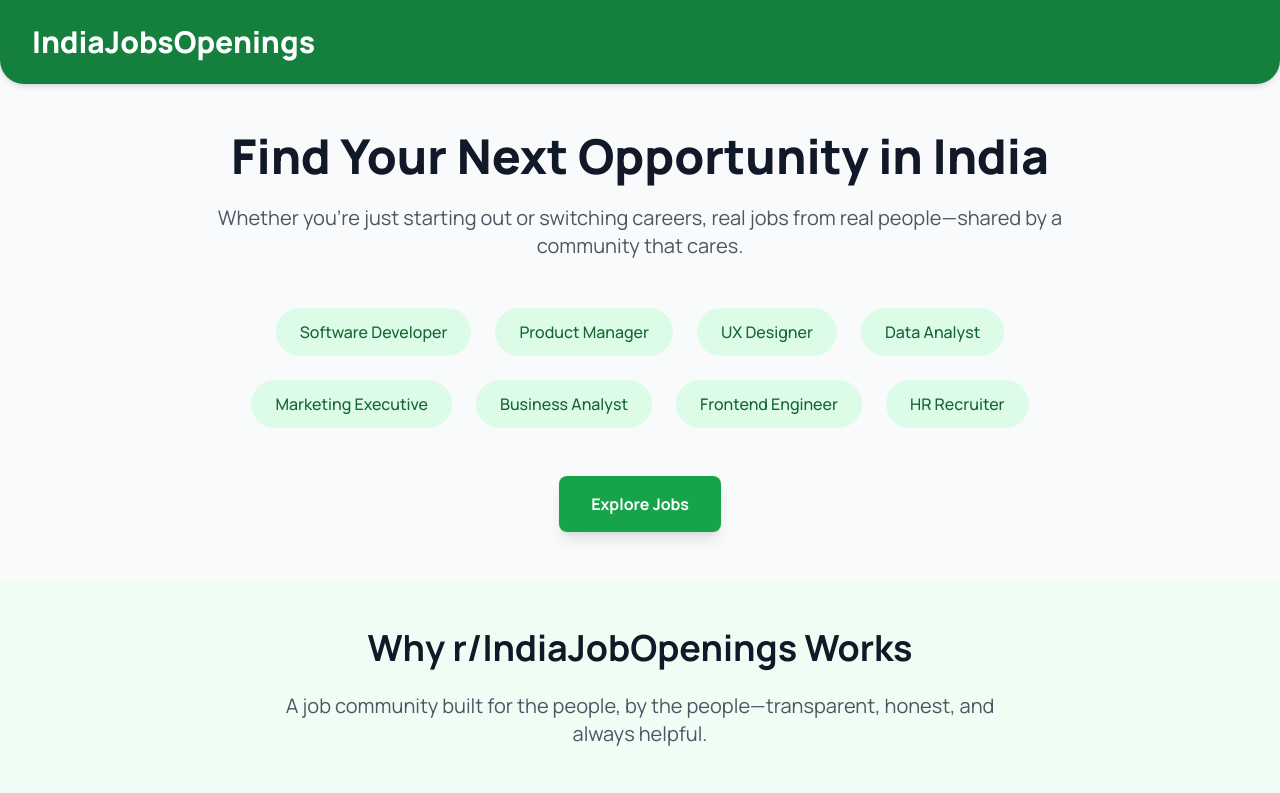
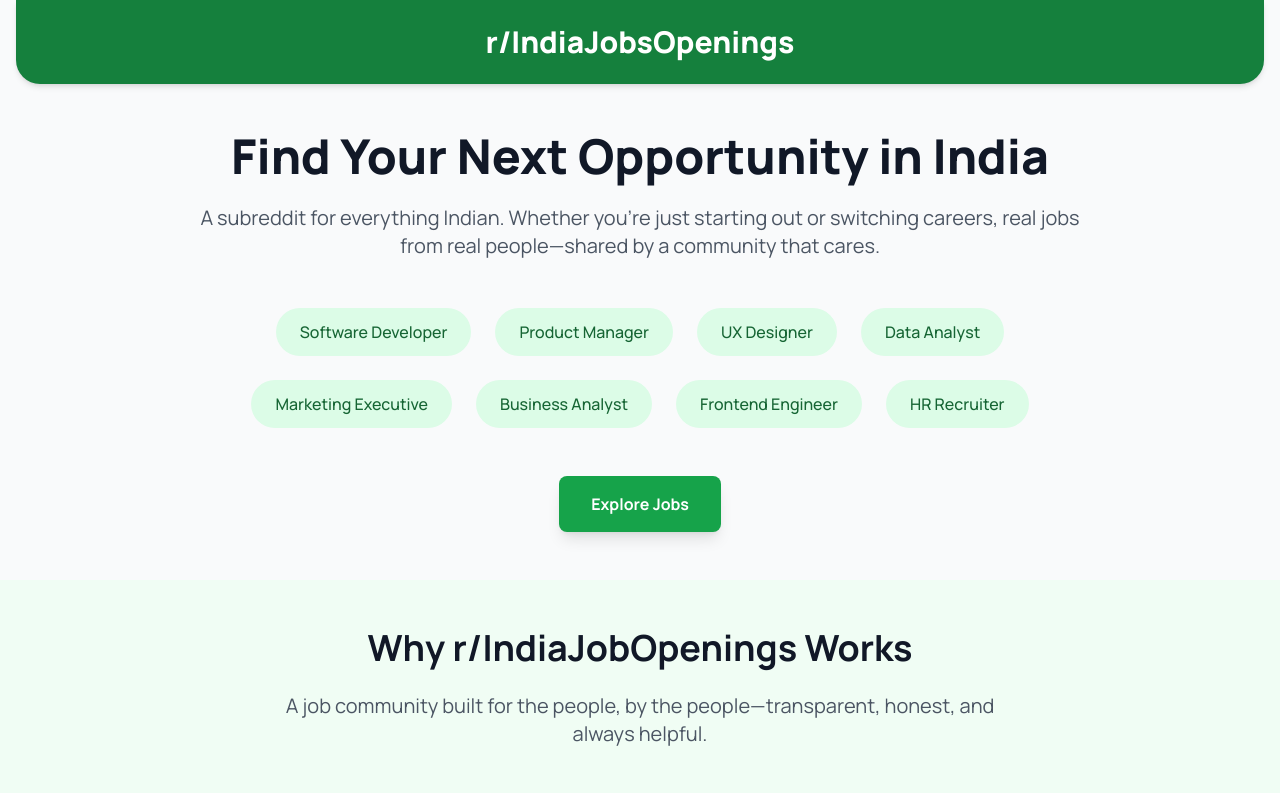
Before and after one commit to Haiz14/practice, a plain HTML site: page src/community/india-jobs-openings.html in a window 1280 px wide. Shown: the top 793 px of the page. Drawn offline with nearby package versions, Linux system fonts and the light colour scheme.

Commit message:
fixd: bpemishes

```diff
--- a/src/community/india-jobs-openings.html
+++ b/src/community/india-jobs-openings.html
@@ -41,9 +41,9 @@
 </head>
 <body class="bg-gray-50">
     <!-- Header -->
-    <header class="bg-parrot-green-700 text-white py-6 px-8 rounded-b-3xl shadow-md">
-        <div class="container mx-auto">
-            <h1 class="text-3xl font-extrabold">IndiaJobsOpenings</h1>
+    <header class="bg-parrot-green-700 text-white py-6 px-6 mx-4 rounded-b-3xl shadow-md">
+        <div class="container mx-auto text-center">
+            <h1 class="text-2xl sm:text-3xl font-extrabold">r/IndiaJobsOpenings</h1>
         </div>
     </header>
 
@@ -52,7 +52,7 @@
         <div class="container mx-auto px-6">
             <div class="max-w-4xl mx-auto text-center">
                 <h1 class="text-5xl font-extrabold text-gray-900 mb-6">Find Your Next Opportunity in India</h1>
-                <p class="text-xl text-gray-600 mb-[48px]">Whether you're just starting out or switching careers, real jobs from real people—shared by a community that cares.</p>
+                <p class="text-xl text-gray-600 mb-[48px]">A subreddit for everything Indian. Whether you're just starting out or switching careers, real jobs from real people—shared by a community that cares.</p>
 
                 <div class="flex flex-wrap justify-center gap-[24px] mb-[48px]">
                     <span class="px-6 py-3 bg-parrot-green-100 text-parrot-green-800 rounded-full font-medium">Software Developer</span>
@@ -76,7 +76,7 @@
     <section class="py-[48px] bg-parrot-green-50">
         <div class="container mx-auto px-6">
             <div class="max-w-3xl mx-auto text-center mb-[48px]">
-                <h2 class="text-4xl font-bold text-gray-900 mb-6">Why r/IndiaJobOpenings Works</h2>
+                <h2 class="text-3xl sm:text-4xl font-bold text-gray-900 mb-6">Why r/IndiaJobOpenings Works</h2>
                 <p class="text-xl text-gray-600">A job community built for the people, by the people—transparent, honest, and always helpful.</p>
             </div>
 
@@ -230,7 +230,7 @@
     </section>
 
     <!-- Final CTA -->
-    <section class="py-[48px] bg-parrot-green-700 text-white">
+    <section class=" py-[48px] bg-parrot-green-700 text-white">
         <div class="container mx-auto px-6">
             <div class="max-w-4xl mx-auto text-center">
                 <h2 class="text-4xl font-bold mb-6">Join the Movement of Open Hiring</h2>
```
